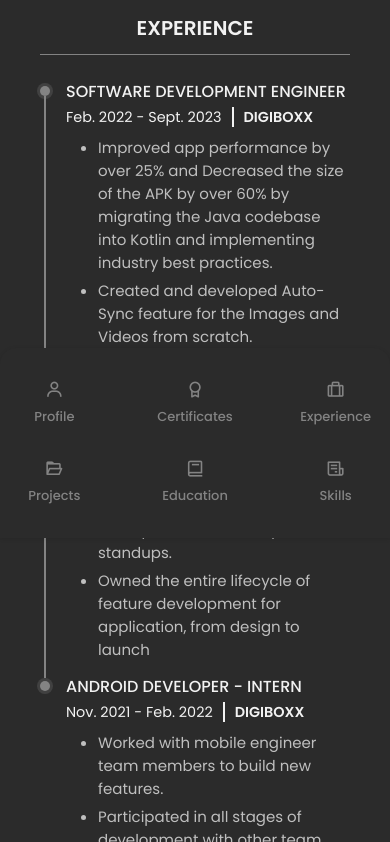
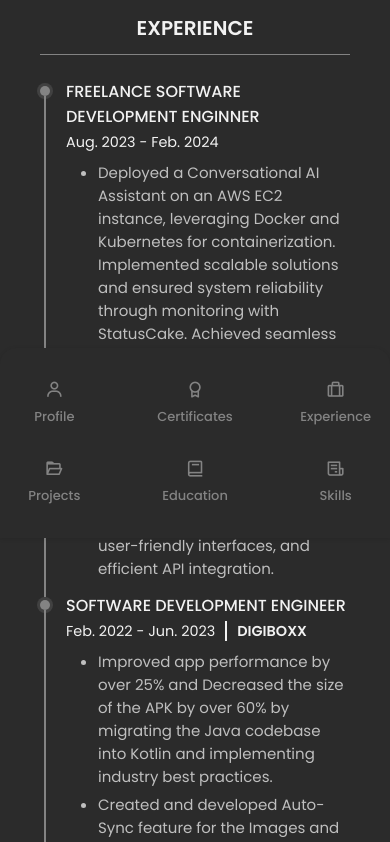
Before and after one commit to Hiten24/aws-serverless-website, a plain HTML site: page website/index.html in a window 390 px wide. Shown: the part 1150-1992 px from the top of the page. Drawn offline with nearby package versions, Linux system fonts and the light colour scheme; no server answers.

Commit message:
updated experience on website

```diff
--- a/website/index.html
+++ b/website/index.html
@@ -47,17 +47,17 @@
                         <div class="status">Cloud Engineer | SWE | DevOps</div>
                         <ul class="profile__social">
                             <li>
-                                <a href="http://" target="_blank" rel="noopener noreferrer" title="Linkedin">
+                                <a href="https://www.linkedin.com/in/hitenchawda/" target="_blank" rel="noopener noreferrer" title="Linkedin">
                                     <i class='bx bxl-linkedin'></i>
                                 </a>
                             </li>
                             <li>
-                                <a href="http://" target="_blank" rel="noopener noreferrer" title="Github">
+                                <a href="http://github.com/Hiten24" target="_blank" rel="noopener noreferrer" title="Github">
                                     <i class='bx bxl-github' ></i>
                                 </a>
                             </li>
                             <li>
-                                <a href="http://" target="_blank" rel="noopener noreferrer" title="instagram">
+                                <a href="http://instagram.com/hitennn24" target="_blank" rel="noopener noreferrer" title="instagram">
                                     <i class='bx bxl-instagram' ></i>
                                 </a>
                             </li>
@@ -68,8 +68,8 @@
                     <ul class="profile__contact">
                         <li>
                             <span class="overhead">Email</span>
-                            <a href="mailto:hellow@hitenchawda.online" target="_blank" rel="noopener noreferrer" title="Email">
-                                hi@gmail.com <i class='bx bx-envelope' ></i>
+                            <a href="mailto:contact@hitenchawda.online" target="_blank" rel="noopener noreferrer" title="Email">
+                               <span class="hoverlink">contact@hitenchawda.online <i class='bx bx-envelope' ></i></span>
                             </a>
                         </li>
                         <li>
@@ -80,7 +80,7 @@
                     <ul class="profile__contact">
                         <li>
                             <span class="overhead">CV</span>
-                            <a href="https://drive.google.com/file/d/1GKJYat3N6rR7fFlkFiUh75IIuNXBIMeR/view" target="_blank" rel="noopener noreferrer">
+                            <a href="https://drive.google.com/file/d/1qNzflMXlYhnpd8Ffbgzv9YnllIW_ObCO/view" target="_blank" rel="noopener noreferrer">
                                 <span class="hoverlink">Download <i class='bx bx-download' ></i></span>
                             </a>
                         </li>
@@ -167,7 +167,7 @@
 
                         <div class="profile__Container bd-grid">
                             <div class="profile__content">
-                                Experienced Android Developer with a strong background in mobile application development. Skilled in Java and Kotlin programming languages, with in-depth knowledge of the Android SDK and frameworks. Proficient in designing and implementing clean, efficient, and user-centric code, following industry best practices and design patterns.
+                                I am a Certified Solution Architect with over 2 years of IT experience. I specialize in Android development, encompassing both front-end and back-end technologies to build complete, scalable mobile applications. I am dedicated to progressing in cloud computing and constantly exploring new technologies.
                             </div>
                         </div>
                     </section>
@@ -210,6 +210,35 @@
                         <h2 class="section-title">Experience</h2>
 
                         <div class="experience__container bd-grid">
+
+                            <div class="experience__content">
+                                <div class="experience__time">
+                                    <span class="timeline__rounder"></span>
+                                    <span class="timeline__line"></span>
+                                </div>
+
+                                <div class="experience__data bd-grid">
+                                    <h3 class="experience__title">Freelance Software Development Enginner</h3>
+                                    <span class="experience__company">Aug. 2023 - Feb. 2024</span>
+                                     <ul class="experience__description">
+                                        <li class="description__pointer">
+                                            Deployed a Conversational AI Assistant on an AWS EC2 instance,
+                                            leveraging Docker and Kubernetes for containerization.
+                                            Implemented scalable solutions and ensured system reliability
+                                            through monitoring with StatusCake. Achieved seamless
+                                            integration and performance optimization for enhanced user
+                                            interactions.
+                                        </li>
+                                        <li class="description__pointer">
+                                            Led the full lifecycle development of Android applications,
+                                            Delivered high-quality, end-to-end solutions tailored to client
+                                            needs, ensuring seamless performance, user-friendly interfaces,
+                                            and efficient API integration.
+                                        </li>
+                                     </ul>
+                                </div>
+                            </div>
+
                             <div class="experience__content">
                                 <div class="experience__time">
                                     <span class="timeline__rounder"></span>
@@ -218,7 +247,7 @@
 
                                 <div class="experience__data bd-grid">
                                     <h3 class="experience__title">Software Development Engineer</h3>
-                                    <span class="experience__company">Feb. 2022 - Sept. 2023<span class="content__separator"></span><b>DIGIBOXX</b></span>
+                                    <span class="experience__company">Feb. 2022 - Jun. 2023<span class="content__separator"></span><b>DIGIBOXX</b></span>
                                      <ul class="experience__description">
                                         <li class="description__pointer">
                                             Improved app performance by over 25% and Decreased the size of the APK by over 60% by migrating the Java codebase into Kotlin and implementing industry best practices.
```
